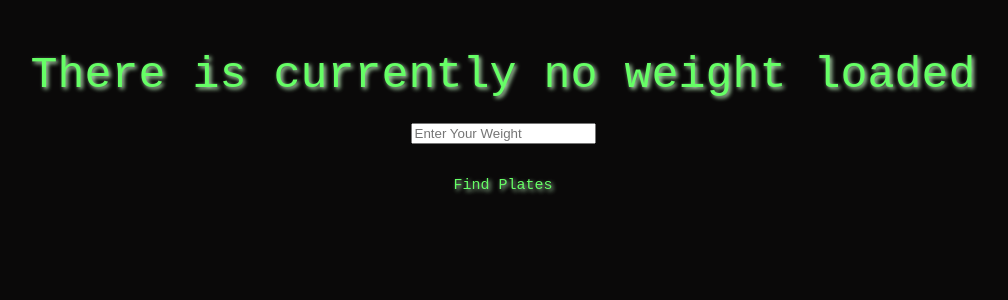
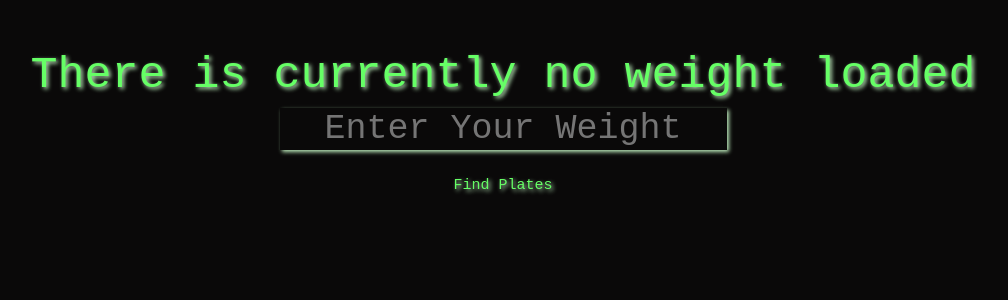
Before and after one commit to zoobooks/weightcalculator, a React (Create React App) app: page / in a window 1280 px wide. Shown: the top 300 px of the page, without its empty margins (137-1145 px from the left). Built offline with nearby package versions, Linux system fonts and the light colour scheme.

Commit message:
more styling on box

```diff
--- a/src/App.css
+++ b/src/App.css
@@ -8,6 +8,7 @@
   text-shadow: 2px 2px 4px rgb(187, 233, 186);
   width: 100vw;
   height: 100vh;
+  display:inline-block;
 }
 .button {
   font-family: Courier New;
@@ -30,3 +31,16 @@
   border-radius: 6px;
   color: black;
 }
+.textbox {
+  font-family: Courier New;
+  background-color: rgb(10, 9, 9);
+  color: #66ff66;
+  text-align: center;
+  border: 2px;
+  border-color: #66ff66;
+  box-shadow: 2px 2px 4px rgb(187, 233, 186);
+  font-size: 35px;
+}
+.form {
+  padding-top: 50px;
+}
--- a/src/App.jsx
+++ b/src/App.jsx
@@ -5,7 +5,7 @@ function App() {
   return (
     <div>
       <div className="App">
-        <Calculator></Calculator>
+        <Calculator/>
       </div>
     </div>
   );
--- a/src/Calculator.jsx
+++ b/src/Calculator.jsx
@@ -91,6 +91,7 @@ const Calculator = () => {
                     }
                 }
                 if(weightArr.length > 1){
+                    weightArr[weightArr.length -1] = ` and ${weightArr[weightArr.length -1]}`;
                     setWeight(weightArr.join(',').toString().trim());
                 }else{
                     setWeight(weightArr.toString().trim());
```
